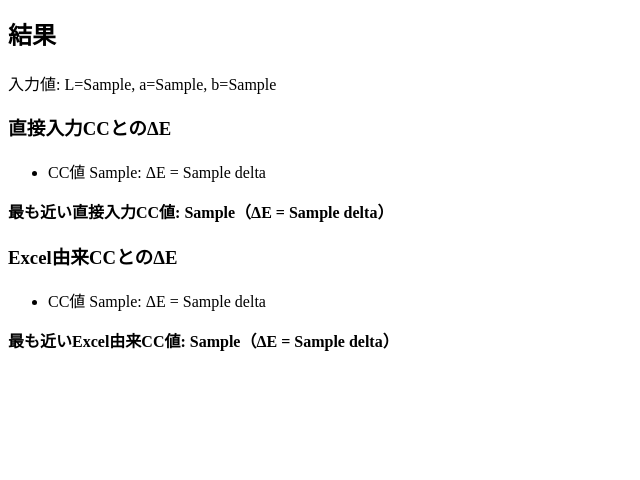
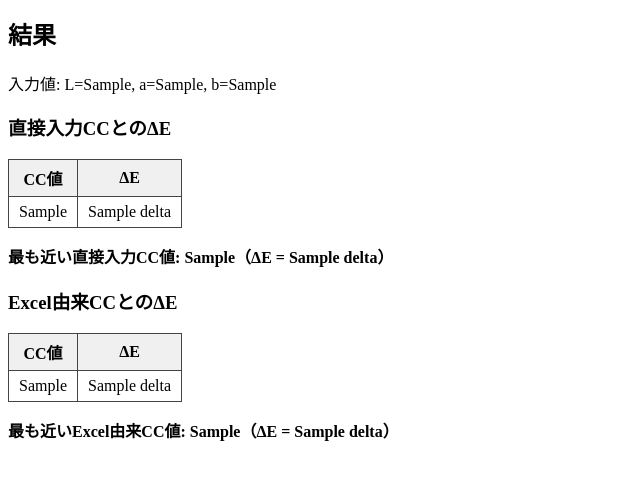
Before and after one commit to frstoyama/apple-color-checker, a Flask app: template templates/index.html in a window 1280 px wide. Shown: the part 193-673 px from the top of the page, without its empty margins (0-640 px from the left). Run offline with Flask 3, Linux system fonts and the light colour scheme; the template is opened without the code that fills it: most values are stand-ins (such as "Sample title", 1, 10 or a date in 2020); parts of the project's set-up code (start-up, migrations or seed data) failed here and were passed over.

Commit message:
必要なファイルの更新と追加・削除

```diff
--- a/templates/index.html
+++ b/templates/index.html
@@ -3,9 +3,27 @@
 <head>
     <meta charset="UTF-8">
     <title>リンゴ葉色CC評価ツール</title>
+    <style>
+        table {
+            border-collapse: collapse;
+            margin-top: 10px;
+        }
+        th, td {
+            border: 1px solid #444;
+            padding: 6px 10px;
+            text-align: center;
+        }
+        th {
+            background-color: #f0f0f0;
+        }
+        .highlight {
+            background-color: #ffeaa7;
+        }
+    </style>
 </head>
 <body>
     <h1>リンゴ葉色CC評価ツール</h1>
+
     <form method="post">
         <label for="L">L値:</label>
         <input type="number" step="0.01" name="L" required><br>
@@ -21,20 +39,34 @@
         <p>入力値: L={{ input_lab[0] }}, a={{ input_lab[1] }}, b={{ input_lab[2] }}</p>
 
         <h3>直接入力CCとのΔE</h3>
-        <ul>
-        {% for d in deltas_direct %}
-            <li>CC値 {{ d.cc }}: ΔE = {{ d.delta }}</li>
-        {% endfor %}
-        </ul>
+        <table>
+            <tr>
+                <th>CC値</th>
+                <th>ΔE</th>
+            </tr>
+            {% for d in deltas_direct %}
+            <tr {% if d.cc == closest_direct.cc %}class="highlight"{% endif %}>
+                <td>{{ d.cc }}</td>
+                <td>{{ d.delta }}</td>
+            </tr>
+            {% endfor %}
+        </table>
         <p><strong>最も近い直接入力CC値: {{ closest_direct.cc }}（ΔE = {{ closest_direct.delta }}）</strong></p>
 
         {% if deltas_excel %}
         <h3>Excel由来CCとのΔE</h3>
-        <ul>
-        {% for d in deltas_excel %}
-            <li>CC値 {{ d.cc }}: ΔE = {{ d.delta }}</li>
-        {% endfor %}
-        </ul>
+        <table>
+            <tr>
+                <th>CC値</th>
+                <th>ΔE</th>
+            </tr>
+            {% for d in deltas_excel %}
+            <tr {% if d.cc == closest_excel.cc %}class="highlight"{% endif %}>
+                <td>{{ d.cc }}</td>
+                <td>{{ d.delta }}</td>
+            </tr>
+            {% endfor %}
+        </table>
         <p><strong>最も近いExcel由来CC値: {{ closest_excel.cc }}（ΔE = {{ closest_excel.delta }}）</strong></p>
         {% endif %}
     {% endif %}
```
